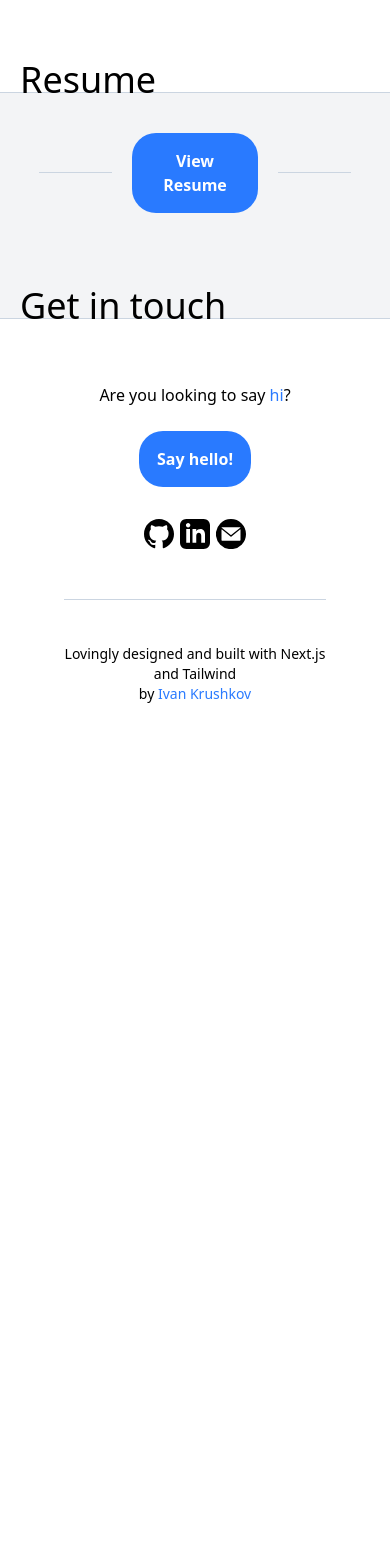
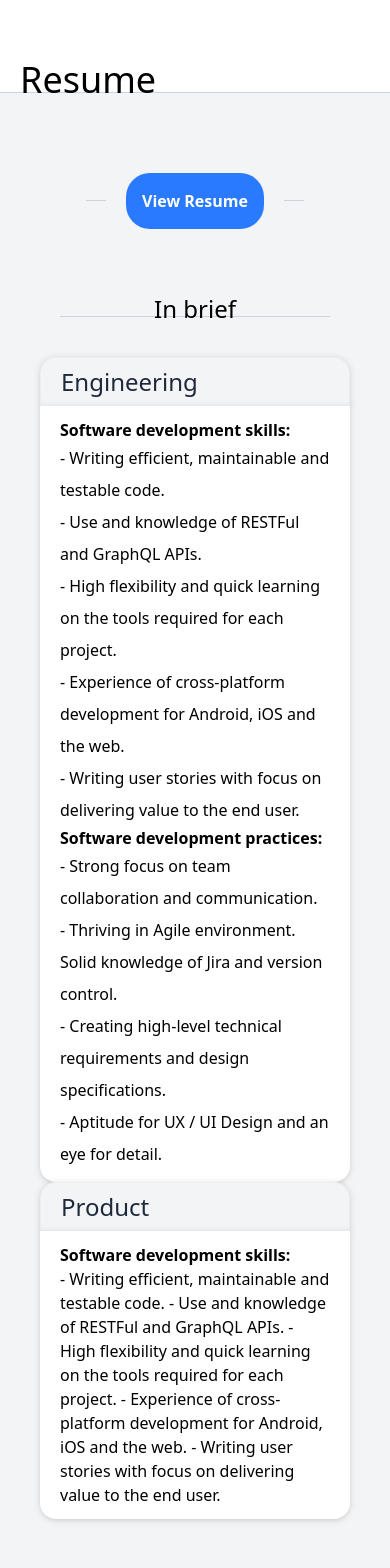
Before and after one commit to Piperapk/pipera-portfolio, a Next.js app: page / in a window 390 px wide. Shown: the part 4180-5748 px from the top of the page. Before the commit the page ends 4948 px from the top, so only its background shows below. Built offline with nearby package versions, Linux system fonts and the light colour scheme.

Commit message:
Further tweaked resume card component.

```diff
--- a/components/AboutMe.tsx
+++ b/components/AboutMe.tsx
@@ -20,7 +20,7 @@ const AboutMe = (props: Props) => {
                 <div className={`${props.containerWidth} m-auto
                 flex flex-wrap-reverse sm:flex-wrap justify-center`}>
                     <p className="sm:basis-2/3 self-center sm:pl-5 py-10
-                    first-letter:text-4xl first-letter:font-light text-lg text-slate-800 leading-normal tracking-tight whitespace-pre-line">
+                    first-letter:text-4xl first-letter:font-light indent-4 text-lg text-slate-800 leading-normal tracking-tight whitespace-pre-line">
                         {`Hello, I'm Ivan! I enjoy creating things that combine engineering and the latest tech alongside business thinking and strategy. All of that wrapped-up in an agile environment.
 
                         I love to code and also love to give that code meaning by using my
--- a/components/Resume.tsx
+++ b/components/Resume.tsx
@@ -1,5 +1,6 @@
 import React from "react";
 import Button_Primary from "./buttons/Button_Primary";
+import Text_Card from "../components/cards/Text_Card"
 
 interface Props {
     containerWidth?: string
@@ -17,12 +18,50 @@ const Resume = ({containerWidth, id}:Props) => {
             <div className="bg-gray-100 px-10 pt-10 pb-20 sm:pt-14">
 
                 <div className={`${containerWidth} m-auto
-                flex flex-wrap justify-center`}>
+                flex flex-wrap justify-center py-10`}>
                     <div className="flex justify-center items-center">
-                        <div className="border-t border-slate-300 w-20 m-5"/>
+                        <div className="border-t border-slate-300 w-5 sm:w-20 m-5"/>
                         <Button_Primary text="View Resume" href="/files/IvanKrushkovCV.pdf" openInNewWindow={true}/>
-                        <div className="border-t border-slate-300 w-20 m-5"/>
+                        <div className="border-t border-slate-300 w-5 sm:w-20 m-5"/>
                     </div>
+                </div>
+
+                <div className={`${containerWidth} m-auto px-5 sm:px-0 mt-8`}>
+                    <h1 className="text-2xl leading-[15px] sm:leading-[20px] font-light text-center sm:text-left px-5 ">{"In brief"}</h1>
+                <div className="border-t border-slate-300"/>
+                </div>
+
+                <div className={`${containerWidth} m-auto gap-x-8 py-10
+                flex flex-wrap `}>
+                    <div className="flex-1">
+                        <Text_Card title={"Engineering"}>
+                            <h4 className="font-bold">Software development skills:</h4>
+                            <p className="leading-loose">{`- Writing efficient, maintainable and testable code.
+                                - Use and knowledge of RESTFul and GraphQL APIs.
+                                - High flexibility and quick learning on the tools required for each project.
+                                - Experience of cross-platform development for Android, iOS and the web.
+                                - Writing user stories with focus on delivering value to the end user.
+                            `}</p>
+                            <h4 className="font-bold">Software development practices:</h4>
+                            <p className="leading-loose">{`- Strong focus on team collaboration and communication.
+                                - Thriving in Agile environment. Solid knowledge of Jira and version control.
+                                - Creating high-level technical requirements and design specifications.
+                                - Aptitude for UX / UI Design and an eye for detail.
+                            `}</p>
+                        </Text_Card>
+                    </div>
+                    <div className="flex-1">
+                        <Text_Card title={"Product"}>
+                            <h4 className="font-bold">Software development skills:</h4>
+                            <p>		- Writing efficient, maintainable and testable code.
+                                - Use and knowledge of RESTFul and GraphQL APIs.
+                                - High flexibility and quick learning on the tools required for each project.
+                                - Experience of cross-platform development for Android, iOS and the web.
+                                - Writing user stories with focus on delivering value to the end user.
+                            </p>
+                        </Text_Card>
+                    </div>
+
                 </div>
 
             </div>
--- /dev/null
+++ b/components/cards/Text_Card.tsx
@@ -0,0 +1,31 @@
+import React from "react";
+
+interface Props {
+    containerWidth?: string //Max width of the container
+    title: string
+    children: React.ReactNode;
+}
+
+const Work_Card = ({
+    containerWidth = "",
+    title,
+    children
+}: Props) => {
+
+    return (
+        <div className={`${containerWidth}`}>
+            <div className="bg-gray-100 rounded-t-2xl shadow-md-center border-t-[1px] border-x-[1px] border-gray-200/50">
+                <h1 className="px-5 py-2
+                text-2xl font-normal text-slate-800">
+                    {title}
+                </h1>
+            </div>
+            <div className="bg-white shadow-md-center
+            rounded-b-2xl px-5 py-3 text-base whitespace-pre-line">
+                {children}
+            </div>
+        </div>
+    )
+}
+
+export default Work_Card;
```
